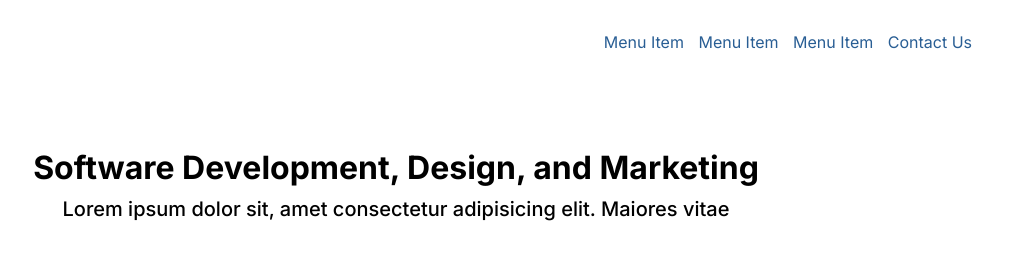
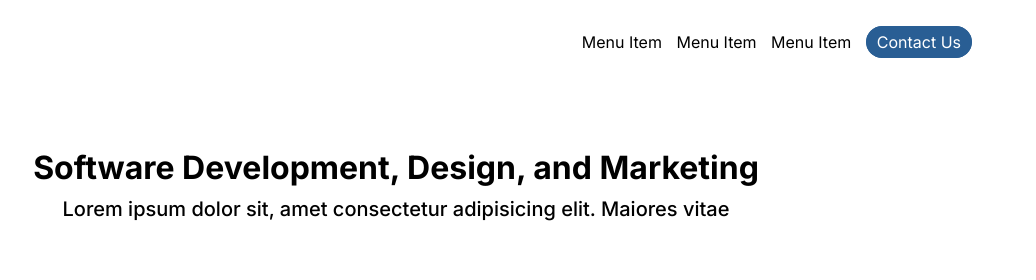
Before and after one commit to Ritaban26/Achiever-s-solution, a plain HTML site: page index.html in a window 1280 px wide. Shown: the top 280 px of the page, 244-1280 px from the left. Drawn offline with Linux system fonts and the light colour scheme.

Commit message:
Update style.css

```diff
--- a/style.css
+++ b/style.css
@@ -66,23 +66,6 @@
   background: none;
 }
 
-/*
-#contact_us {
-    border: 1px solid var(--brand_color);
-    padding: 0.2em 0.7em;
-    border-radius: 20px;
-    transition: 200ms;
-}
-
-#contact_us:hover {
-    background-color: var(--brand_color);
-    color: white;
-    transition: 200ms;
-}
-
-
-
-*/
 @media (min-width: 768px) {
   #mobile_menu_btn {
     display: none;
@@ -95,16 +78,38 @@
     width: fit-content;
     text-align: none;
     background: none;
+    padding: 10px 0;
   }
 
   .menu-item {
     display: inline;
     margin: 0;
+    color: black;
+    transition: 300ms;
+  }
+  .menu-item:hover {
     color: var(--brand_color);
+    transition: 300ms;
   }
 
   .menu-item + .menu-item {
     margin-left: 10px;
+  }
+  #contact_us {
+    border: 1px solid var(--brand_color);
+    background-color: var(--brand_color);
+    color: white;
+    padding: 5px 10px;
+    border-radius: 20px;
+    transition: 300ms;
+  }
+  #contact_us:hover {
+    background-color: white;
+    color: var(--brand_color);
+    transition: 300ms;
+  }
+
+  #contact_us:hover {
   }
 }
 
```
